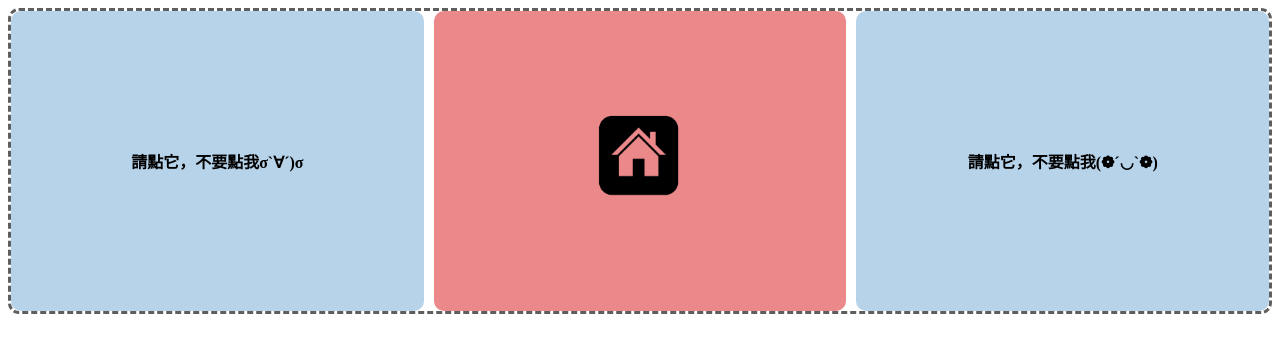
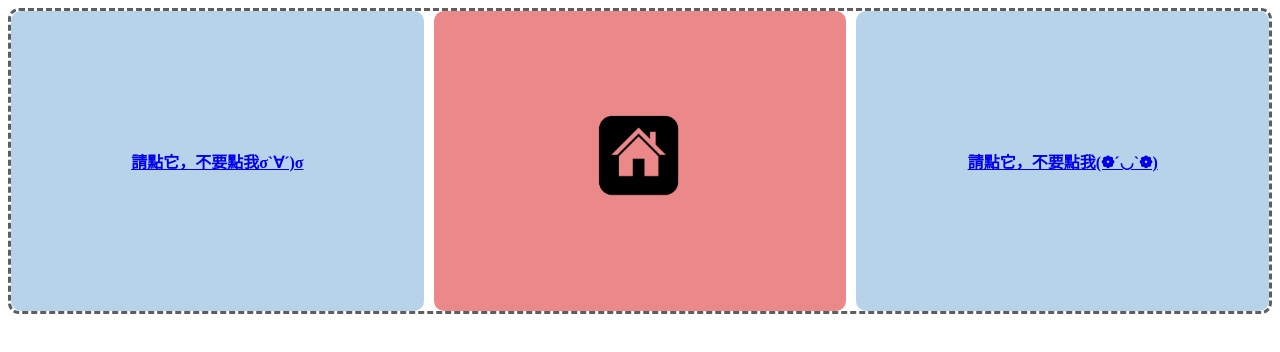
Before and after one commit to QIAOWEN-LIAO/hw05, a plain HTML site: page index.html in a window 1280 px wide. Drawn offline with Linux system fonts and the light colour scheme.

Commit message:
Add files via upload

```diff
--- a/index.html
+++ b/index.html
@@ -8,10 +8,8 @@
 
 <body>
 <div class="container">
-<div class="box3">請點它，不要點我σ`∀´)σ<a href="https://qiaowen-liao.github.io/reback/index2.html"></a></div>
-<div class="box1"><a href="https://www.nchu.edu.tw/index1.php"><img src="118384 (1).png" width="120" height="120" alt=""/></a></div>
-<div class="box2">請點它，不要點我(❁´◡`❁)<a href="https://qiaowen-liao.github.io/reback/index2.html"></a></div>
-
+<div class="box3"><a href="https://qiaowen-liao.github.io/reback/index2.html">請點它，不要點我σ`∀´)σ</a></div><div class="box1"><a href="https://www.nchu.edu.tw/index1.php"><img src="118384 (1).png" width="120" height="120" alt=""/></a></div>
+<div class="box2"><a href="https://qiaowen-liao.github.io/reback/index2.html">請點它，不要點我(❁´◡`❁)</a></div>
 </div>
 </body>
 </html>
```
